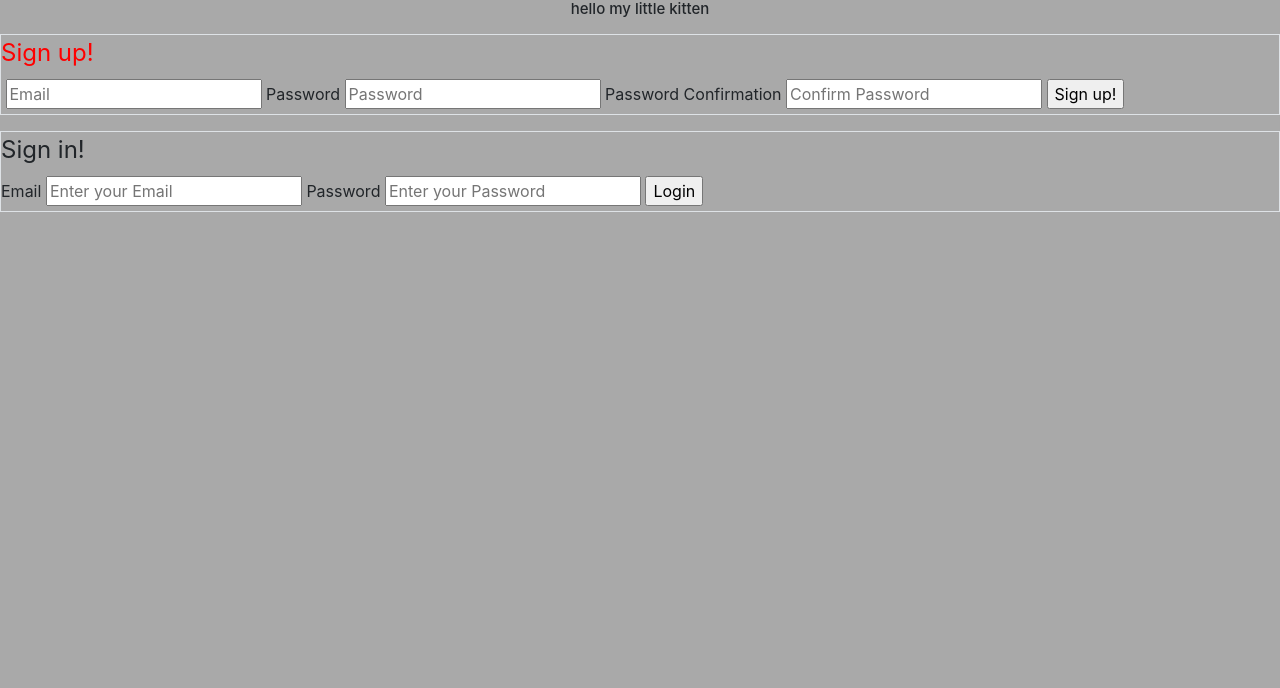
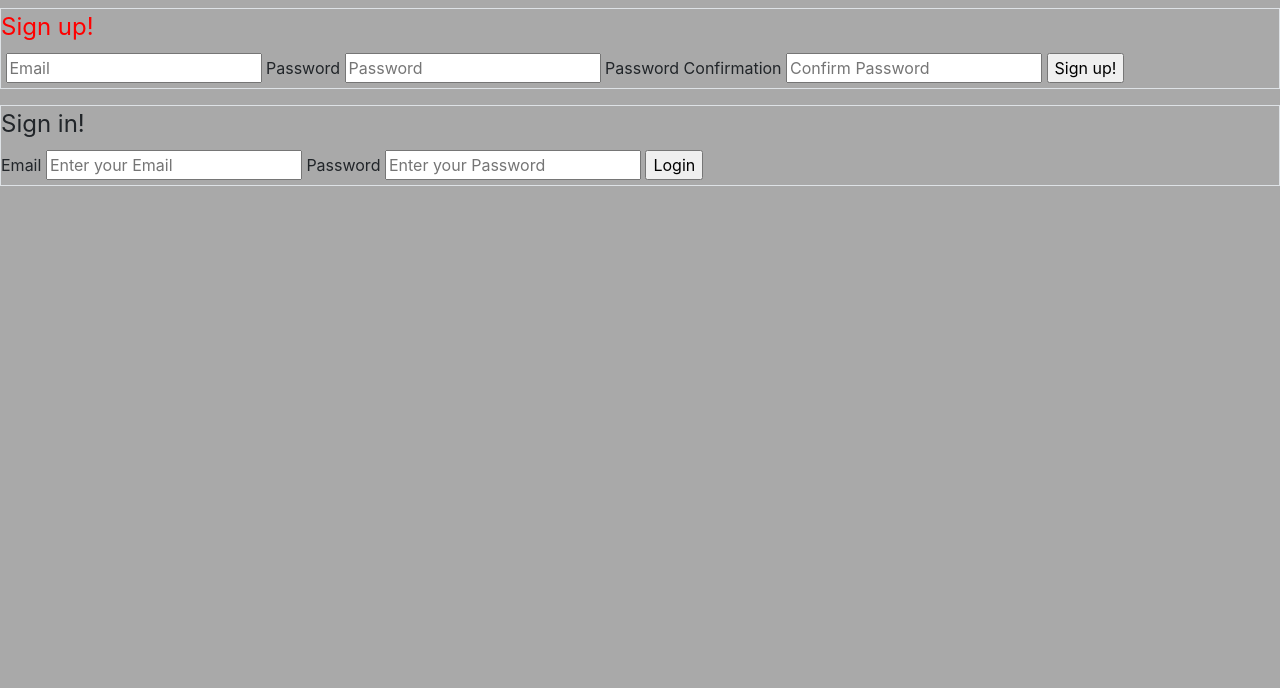
Before and after one commit to dhdonaldha1/tic-tac-toe-client, a website built with webpack: page index.html in a window 1280 px wide. Shown: the part 112-800 px from the top of the page. Built offline with nearby package versions, Linux system fonts and the light colour scheme.

Commit message:
Presentation

```diff
--- a/index.html
+++ b/index.html
@@ -14,7 +14,7 @@
     <body>
       <h1>TIC TAC TOE</h1>
       <h2>a game of wits</h2>
-      <h3>hello my little kitten</h3>
+
 <p id="sign-up-message"></p>
       <section>
     <p id="sign-up-message"></p>
```
